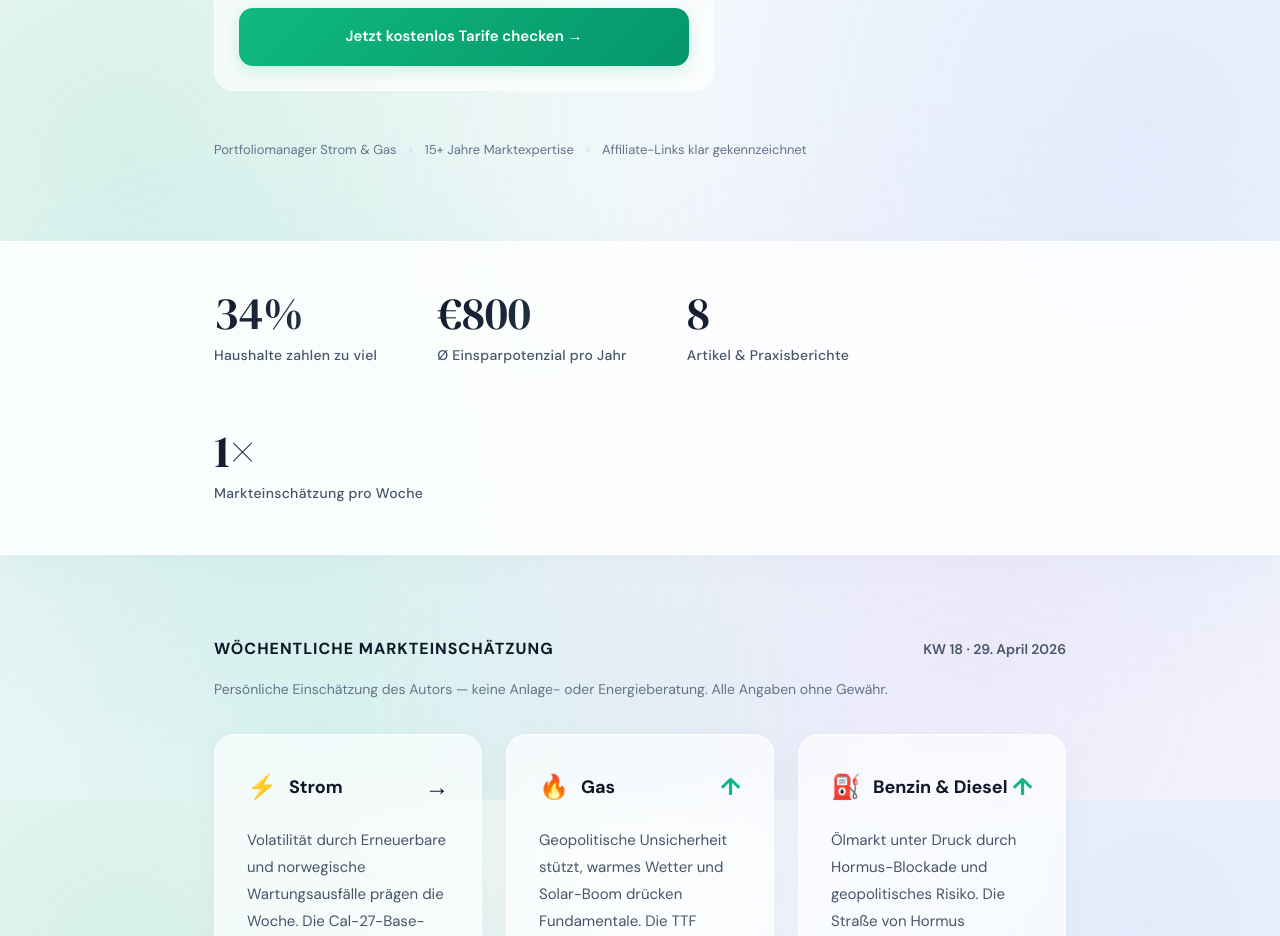
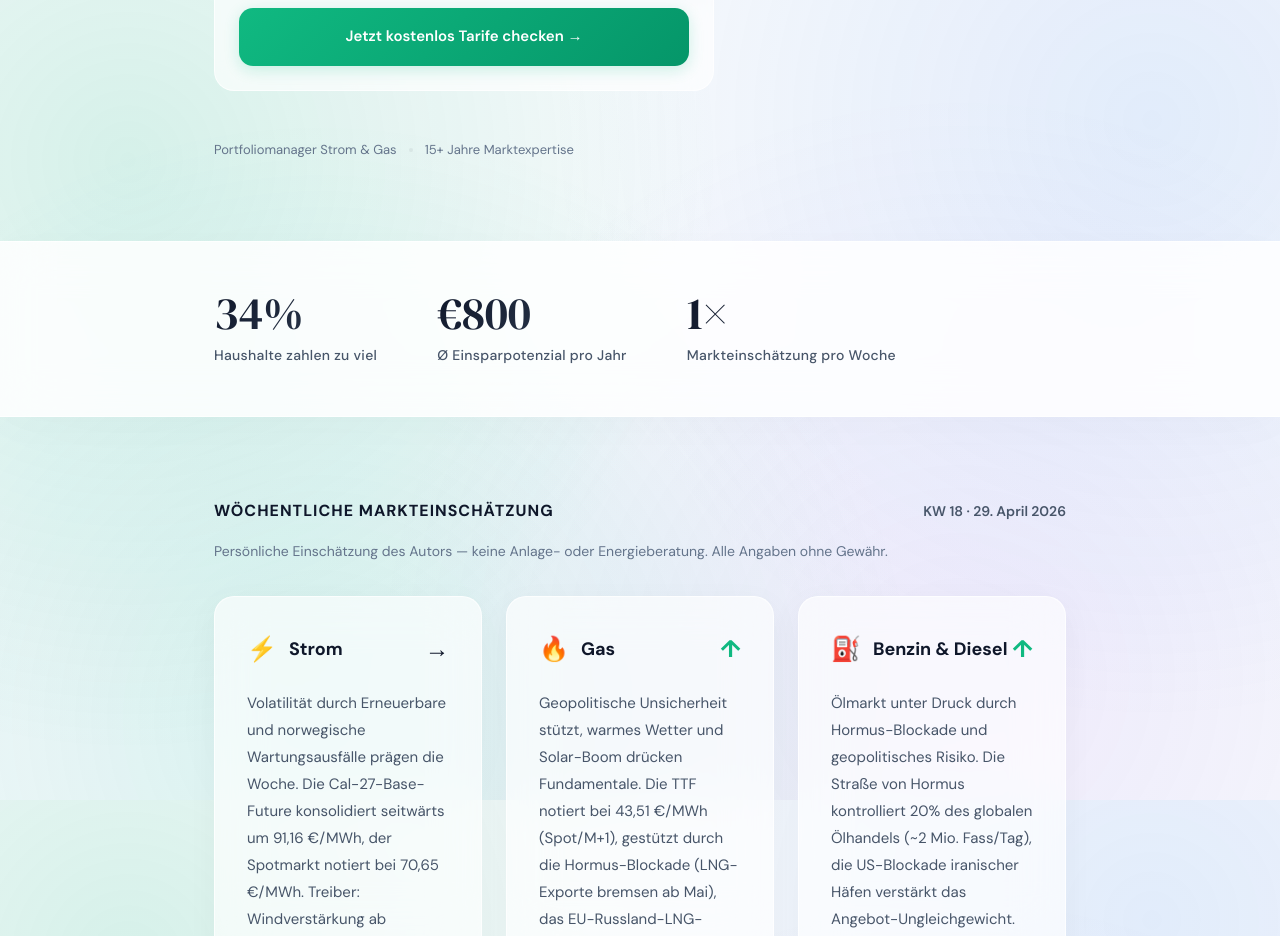
Before and after one commit to cenko-ai/Stromgeist, a Next.js app: page / in a window 1280 px wide. Shown: the part 800-1736 px from the top of the page. Built offline with nearby package versions, Linux system fonts and the light colour scheme.

Commit message:
überschriftenupdate

```diff
--- a/src/app/page.js
+++ b/src/app/page.js
@@ -29,8 +29,6 @@ export default function Home() {
             <span>Portfoliomanager Strom & Gas</span>
             <div className="trust-dot"></div>
             <span>15+ Jahre Marktexpertise</span>
-            <div className="trust-dot"></div>
-            <span>Affiliate-Links klar gekennzeichnet</span>
           </div>
         </section>
 
--- a/src/components/StatsBar.js
+++ b/src/components/StatsBar.js
@@ -11,10 +11,6 @@ export default function StatsBar() {
           <div className="stat-label">Ø Einsparpotenzial pro Jahr</div>
         </div>
         <div>
-          <div className="stat-num">8</div>
-          <div className="stat-label">Artikel & Praxisberichte</div>
-        </div>
-        <div>
           <div className="stat-num">1×</div>
           <div className="stat-label">Markteinschätzung pro Woche</div>
         </div>
```
